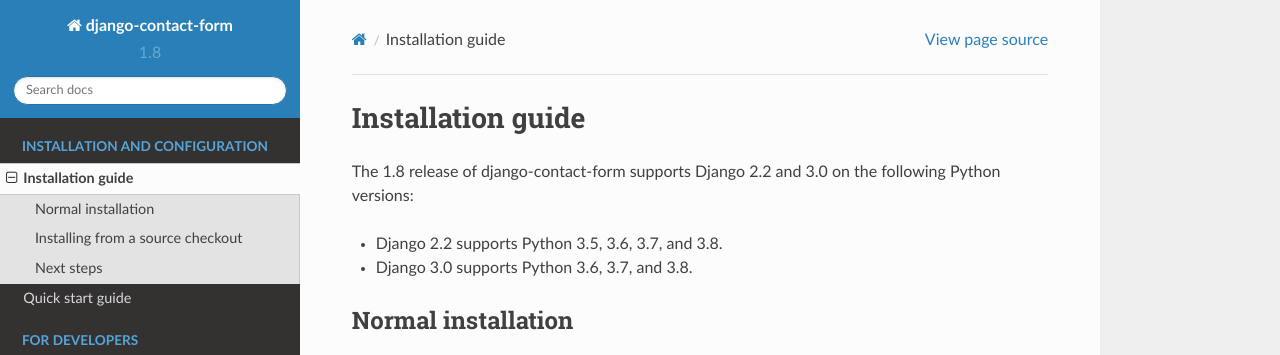
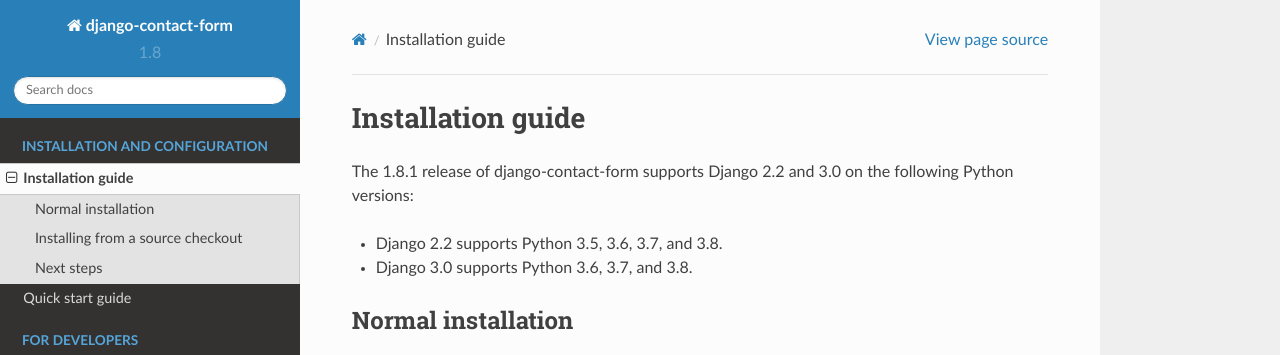
Before and after one commit to ubernostrum/django-contact-form, a Sphinx documentation site: the page built from docs/install.rst, in a window 1280 px wide and 900 px high. Shown: the top 355 px of the window. Built offline with Sphinx 7.4.7 and the Read the Docs theme 2.0.0, drawn with Linux system fonts in a browser that asks for light colours.

Commit message:
Bump version numbers.

```diff
--- a/docs/conf.py
+++ b/docs/conf.py
@@ -10,7 +10,7 @@
 project = "django-contact-form"
 copyright = "2007-2020, James Bennett"
 version = "1.8"
-release = "1.8"
+release = "1.8.1"
 exclude_trees = ["_build"]
 pygments_style = "sphinx"
 html_static_path = ["_static"]
--- a/setup.py
+++ b/setup.py
@@ -5,7 +5,7 @@
 
 setup(
     name="django-contact-form",
-    version="1.8",
+    version="1.8.1",
     zip_safe=False,  # eggs are the devil.
     description="A generic contact-form application for Django",
     long_description=open(os.path.join(os.path.dirname(__file__), "README.rst")).read(),
```
